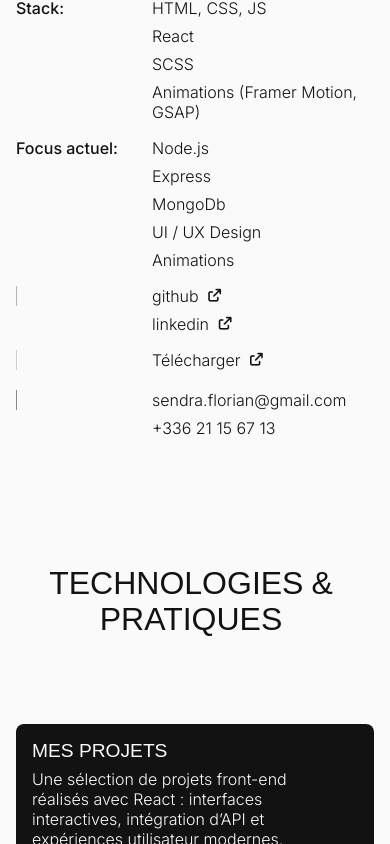
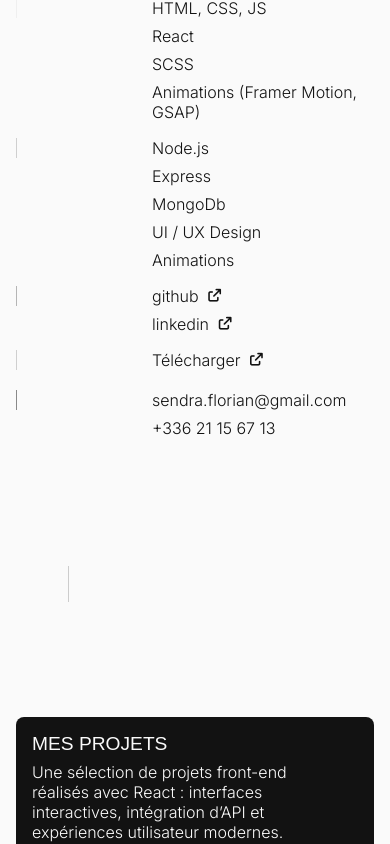
Before and after one commit to Flow2510/portfolio-03, a React (Vite) app: page /about in a window 390 px wide. Shown: the part 1177-2021 px from the top of the page. Built offline with nearby package versions, Linux system fonts and the light colour scheme; the HTML template or start-up script is replaced by a standard one; a web font is replaced by a local one.

Commit message:
add css for responsive

```diff
--- a/src/components/carousel/carousel.jsx
+++ b/src/components/carousel/carousel.jsx
@@ -64,6 +64,7 @@ export default function Carousel({ projects }){
                     key={projects[carouselIndex].id}
                     {...animationRight}
                     transition={{ duration: 0.3 }}
+                    style={{ height: "100%"}}
                 >
                     <NavLink to={`/${projects[carouselIndex].id}`}>
                         <img
--- a/src/components/featuresection/featuresection.jsx
+++ b/src/components/featuresection/featuresection.jsx
@@ -14,6 +14,7 @@ import animation from "../../assets/images/animation.png"
 import animationAnimed from "../../assets/images/animation.gif"
 import perf from "../../assets/images/perf.png"
 import perfAnimed from "../../assets/images/perf.gif"
+import MaskReveal from '../maskreveal/maskreveal';
 
 
 export default function FeatureSection() {
@@ -79,8 +80,19 @@ export default function FeatureSection() {
             <div style={{ maxWidth: 1200 }}>
                 <div className='feature-section__content'>
                     <h2 className='feature-section__content-title'>
-                        <FadeInText
-                            text={"Technologies & pratiques"}
+                        <MaskReveal
+                            text={"Technologies"}
+                            backgroundColor={"#151515"}
+                            inView={true}
+                            animated={false}
+                            delay={0}
+                        />
+                        <MaskReveal
+                            text={"& pratiques"}
+                            backgroundColor={"#151515"}
+                            inView={true}
+                            animated={false}
+                            delay={0}
                         />
                     </h2>
                 </div>
--- a/src/components/featuresection/featuresection.scss
+++ b/src/components/featuresection/featuresection.scss
@@ -38,6 +38,9 @@
             font-size: 2rem;
             text-align: center;
             margin: 4rem 0;
+            display: flex;
+            flex-direction: column;
+            align-items: center;
         }
     }
 }
--- a/src/components/presentation/presentation.jsx
+++ b/src/components/presentation/presentation.jsx
@@ -1,12 +1,14 @@
-import { motion, useScroll, useTransform } from 'motion/react';
+import { motion } from 'motion/react';
 import './presentation.scss';
 import List from '../list/list';
-import { useRef } from 'react';
+import { useRef, useState } from 'react';
 
 import photo from '../../assets/images/silhouette.webp'
 import MaskReveal from '../maskreveal/maskreveal';
 
 export default function Presentation() {
+    const [isDesktop, setIsDesktop] = useState(window.innerWidth > 768)
+
     const stud = [
         "'Integrateur Web' OpenClassRooms [2026]",
         "'HTML, CSS, JS' W3School [2025]",
@@ -34,19 +36,6 @@ export default function Presentation() {
     ];
 
     const sectionRef = useRef(null);
-    const {scrollYProgress} = useScroll({
-        target: sectionRef,
-        offset: ["start 30%", "end start"]
-    })
-
-    const xList = [
-        useTransform(scrollYProgress, [0, 0.15, 0.35, 1], ["120%", "120%", "0%", "0%"]),
-        useTransform(scrollYProgress, [0.05, 0.2, 0.4, 1], ["120%", "120%", "0%", "0%"]),
-        useTransform(scrollYProgress, [0.1, 0.25, 0.45, 1], ["120%", "120%", "0%", "0%"]),
-        useTransform(scrollYProgress, [0.15, 0.3, 0.5, 1], ["120%", "120%", "0%", "0%"]),
-        useTransform(scrollYProgress, [0.2, 0.35, 0.55, 1], ["120%", "120%", "0%", "0%"]),
-        useTransform(scrollYProgress, [0.25, 0.4, 0.6, 1], ["120%", "120%", "0%", "0%"])
-    ];
 
     return(
         <section className='presentation'>
@@ -89,9 +78,9 @@ export default function Presentation() {
                             Je continue à perfectionner mes compétences et à tester de nouvelles idées pour améliorer mes projets. Chaque site que je crée est pour moi une occasion d’allier esthétique et performance.
                         </motion.p>
                     </div>
-                    <List delay={0.1} animated={true} inView={false} title={'Parcours:'} items={stud}/>
-                    <List delay={0.2} animated={true} inView={false} title={'Stack:'} items={comp} />
-                    <List delay={0.3} animated={true} inView={false} title={'Focus actuel:'} items={learn}/>
+                    <List delay={0.1} animated={isDesktop} inView={!isDesktop} title={'Parcours:'} items={stud}/>
+                    <List delay={0.2} animated={isDesktop} inView={!isDesktop} title={'Stack:'} items={comp} />
+                    <List delay={0.3} animated={isDesktop} inView={!isDesktop} title={'Focus actuel:'} items={learn}/>
                     <motion.div className='presentation__content-wrapper' >
                         <motion.p
                             className='presentation__content-subtitle'
--- a/src/components/projectfeatures/projectfeatures.jsx
+++ b/src/components/projectfeatures/projectfeatures.jsx
@@ -1,19 +1,12 @@
-import { motion, useScroll, useTransform } from 'motion/react';
+import { motion } from 'motion/react';
 import './projectfeatures.scss';
-import { useRef } from 'react';
 import MaskReveal from '../maskreveal/maskreveal';
 
 export default function ProjectFeatures({ project, sectionRef }){
-    const ref = useRef(null)
-
-    const { scrollYProgress } = useScroll({
-        target: ref,
-        offset: ["start end", "end start"]
-    })
 
     return(
         <section className='project-features' ref={sectionRef}>
-            <div className='project-features__wrapper' ref={ref}>
+            <div className='project-features__wrapper'>
                 <motion.p
                     className='project-features__item'
                 >
--- a/src/components/projectsgallery/projectsgallery.jsx
+++ b/src/components/projectsgallery/projectsgallery.jsx
@@ -4,7 +4,6 @@ import Project from '../project/project';
 import { NavLink } from 'react-router-dom';
 
 export default function ProjectsGallery() {
-
 
     return(
         <section
```
